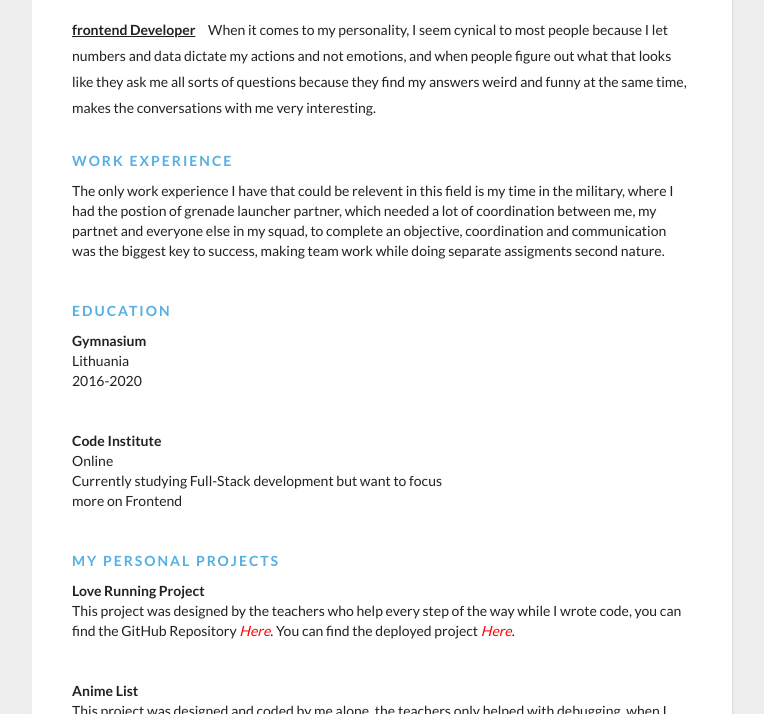
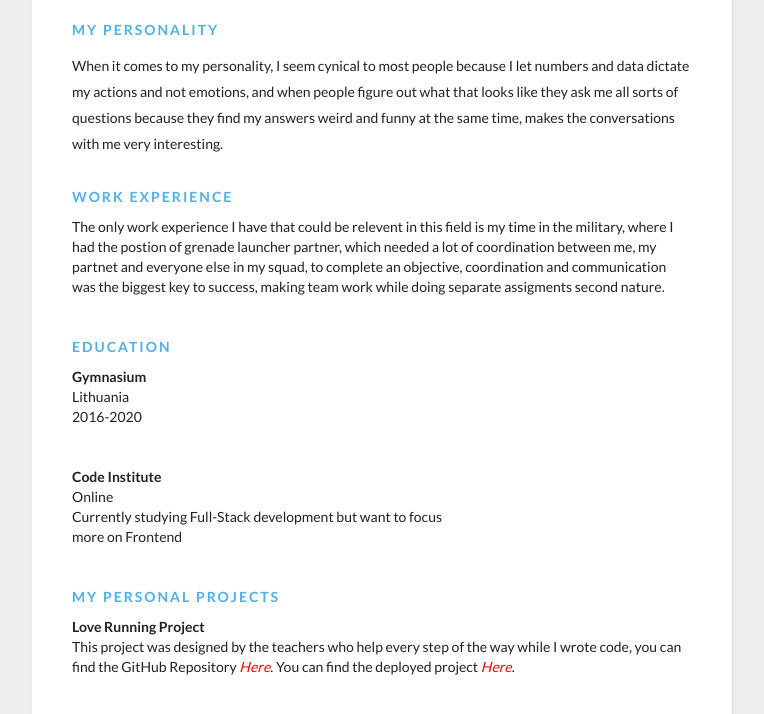
Before and after one commit to bruzgus1/my_english_cv, a plain HTML site: page index.html in a window 1280 px wide. Shown: the part 150-864 px from the top of the page, without its empty margins (258-1022 px from the left). Drawn offline with Linux system fonts and the light colour scheme.

Commit message:
few estetic changes

```diff
--- a/index.html
+++ b/index.html
@@ -27,7 +27,7 @@
             </div>
 
             <div class="about">
-                <span class="position">frontend Developer</span>
+                <div class="section__title">My Personality</div>
                 <span class="desc">
                     When it comes to my personality, I seem cynical to most people because
                     I let numbers and data dictate my actions and not emotions, and when people
```
